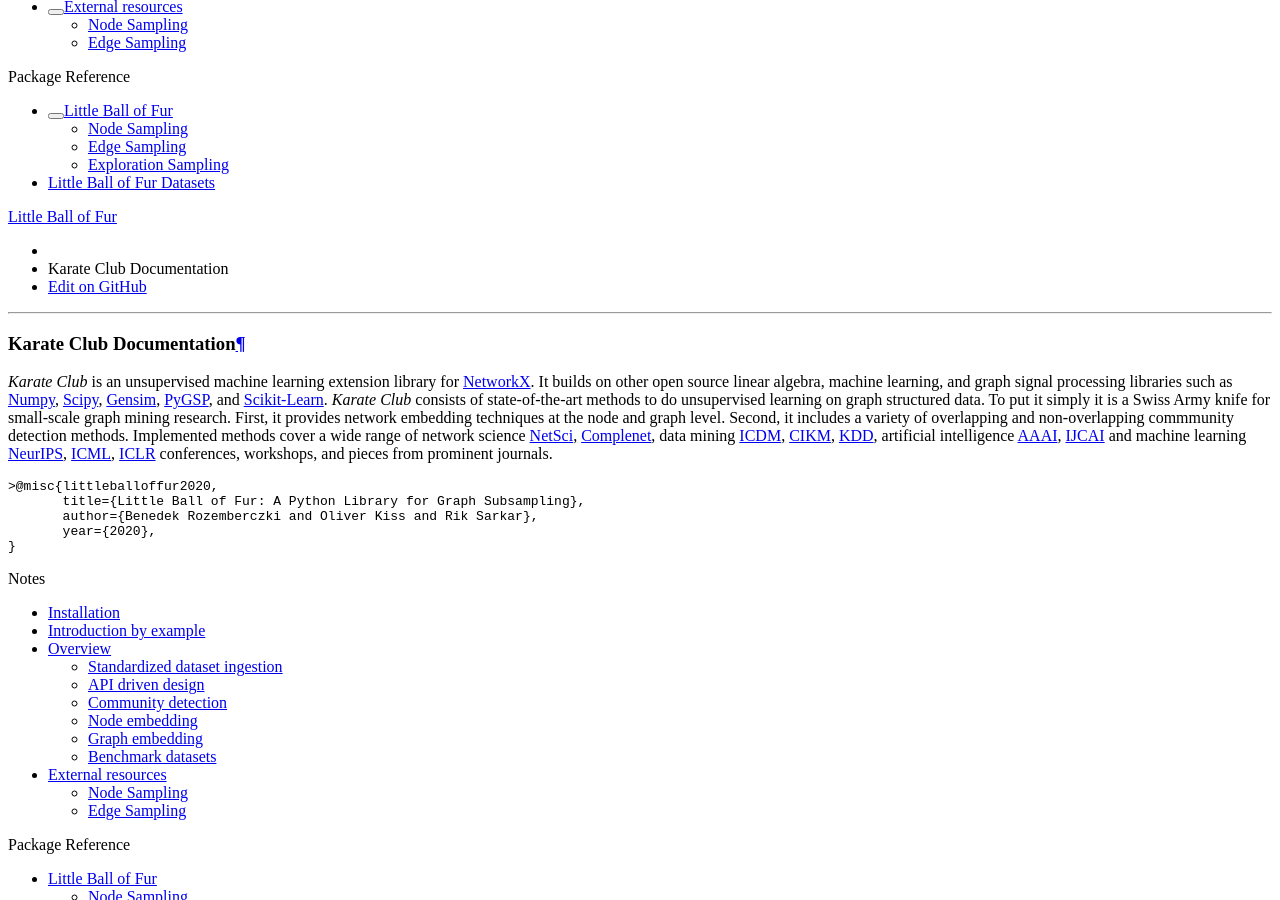
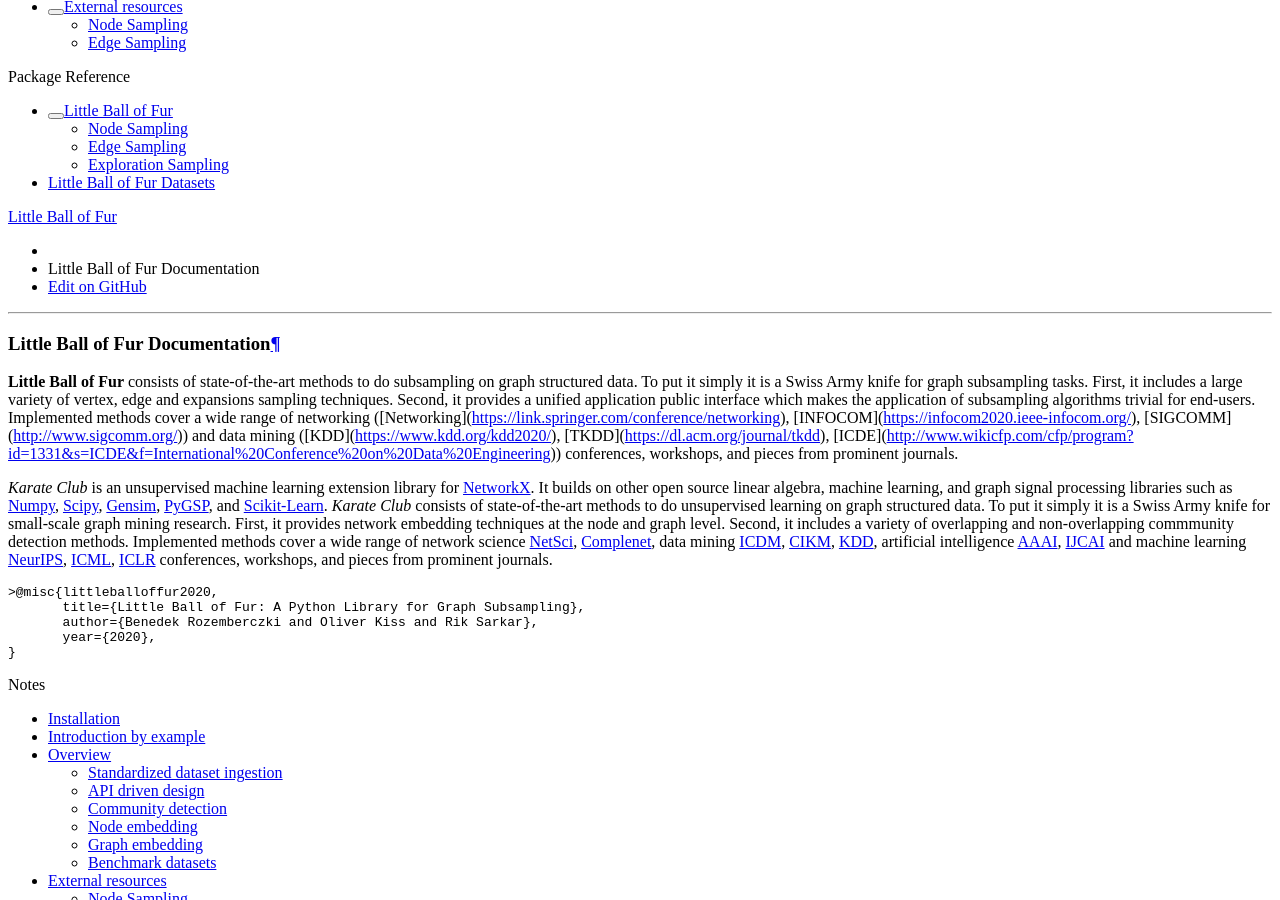
Before and after one commit to benedekrozemberczki/littleballoffur, a Sphinx documentation site: the page built from docs/source/index.rst, in a window 1280 px wide and 900 px high, scrolled down 611 px. Built offline with Sphinx 7.4.7 and the Read the Docs theme 2.0.0, drawn with Linux system fonts in a browser that asks for light colours; pages that are not in the unit, such as notebooks, are missing from menus.

```diff
--- a/docs/source/index.rst
+++ b/docs/source/index.rst
@@ -1,7 +1,9 @@
 :github_url: https://github.com/benedekrozemberczki/littleballoffur
 
-Karate Club Documentation
-===============================
+Little Ball of Fur  Documentation
+==================================
+
+**Little Ball of Fur** consists of state-of-the-art methods to do subsampling on graph structured data. To put it simply it is a Swiss Army knife for graph subsampling tasks. First, it includes a large variety of vertex, edge and expansions sampling techniques. Second, it provides a unified application public interface which makes the application of subsampling algorithms trivial for end-users. Implemented methods cover a wide range of networking ([Networking](https://link.springer.com/conference/networking), [INFOCOM](https://infocom2020.ieee-infocom.org/), [SIGCOMM](http://www.sigcomm.org/)) and data mining ([KDD](https://www.kdd.org/kdd2020/), [TKDD](https://dl.acm.org/journal/tkdd), [ICDE](http://www.wikicfp.com/cfp/program?id=1331&s=ICDE&f=International%20Conference%20on%20Data%20Engineering)) conferences, workshops, and pieces from prominent journals.
 
 *Karate Club* is an unsupervised machine learning extension library for `NetworkX <https://networkx.github.io/>`_. It builds on other open source linear algebra, machine learning, and graph signal processing libraries such as `Numpy <https://numpy.org/>`_, `Scipy <https://www.scipy.org/>`_, `Gensim <https://radimrehurek.com/gensim/>`_, `PyGSP <https://pygsp.readthedocs.io/en/stable/>`_, and `Scikit-Learn <https://scikit-learn.org/stable/>`_. *Karate Club* consists of state-of-the-art methods to do unsupervised learning on graph structured data. To put it simply it is a Swiss Army knife for small-scale graph mining research. First, it provides network embedding techniques at the node and graph level. Second, it includes a variety of overlapping and non-overlapping commmunity detection methods. Implemented methods cover a wide range of network science `NetSci <https://netscisociety.net/home>`_, `Complenet <https://complenet.weebly.com/>`_, data mining `ICDM <http://icdm2019.bigke.org/>`_, `CIKM <http://www.cikm2019.net/>`_, `KDD <https://www.kdd.org/kdd2020/>`_, artificial intelligence `AAAI <http://www.aaai.org/Conferences/conferences.php>`_, `IJCAI <https://www.ijcai.org/>`_ and machine learning `NeurIPS <https://nips.cc/>`_, `ICML <https://icml.cc/>`_, `ICLR <https://iclr.cc/>`_ conferences, workshops, and pieces from prominent journals.
 
```
Also changed, not shown: README.md (+1 -1 lines).
